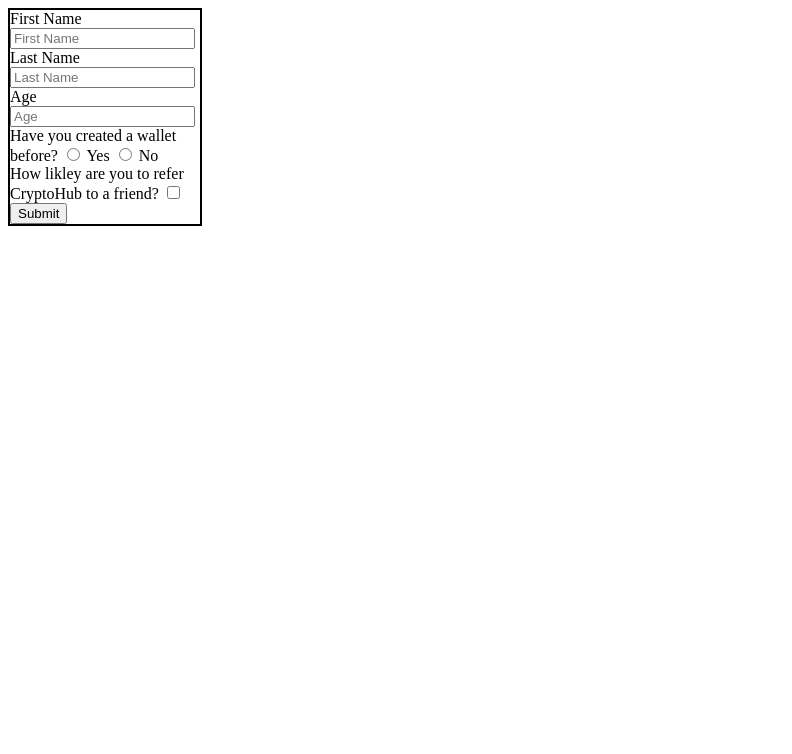
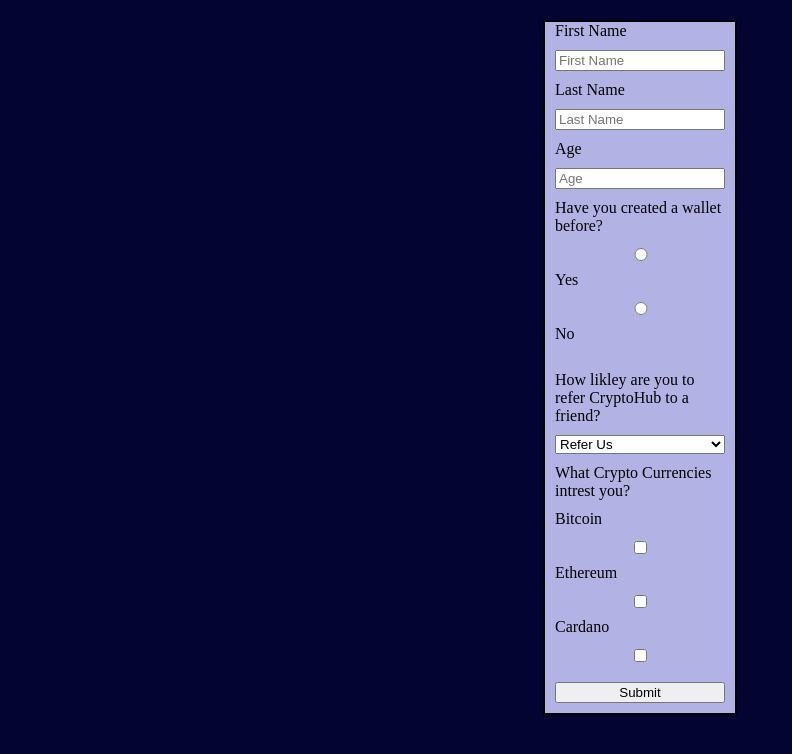
Before and after one commit to bobby-webdev2021/fsw-110, a plain HTML site: page week5/otherTypeofHTML/index.html in a window 1280 px wide. Shown: the whole page, without its empty margins (0-792 px from the left). Drawn offline with Linux system fonts and the light colour scheme.

Commit message:
Add files via upload

```diff
--- a/week5/otherTypeofHTML/index.css
+++ b/week5/otherTypeofHTML/index.css
@@ -1,4 +1,28 @@
+body{
+   background-color: rgb(4, 4, 49);
+}
+
+form{
+   display: flex;
+   flex-direction: column;
+   max-width: 170px;
+
+}
 div{
-    border: 2px solid black;
-    width: 15%;
+   display: flex;
+   justify-content: center;
+   width: 190px;
+   border: 2px solid black;
+   margin: auto;
+   margin-top: 20px;
+
+   background-color: rgb(178, 178, 228);
+
 }
+
+input, label, button{
+   margin-bottom: 10px;
+}
+button, #marg{
+   margin-top: 10px;
+}
--- a/week5/otherTypeofHTML/index.html
+++ b/week5/otherTypeofHTML/index.html
@@ -17,12 +17,26 @@
             <label for="age">Age</label>
             <input class="userInfo" placeholder="Age" type="number" id="age">
             <label> Have you created a wallet before?</label>
-            <input class='userInfo' type="radio" id="radbut" name="radbut">
+            <input class='userInfo' type="radio" id="radbut" name="radbut" value="Yes">
             <label for="radbut">Yes</label>
-            <input class='userInfo' type="radio" id="radbut" name="radbut">
+            <input class='userInfo' type="radio" id="radbut2" name="radbut" value="No">
             <label for="radbut">No</label><br>
-            <label for="selector">How likley are you to refer CryptoHub to a friend?</label>
-            <input class="userInfo" type="checkbox" id="selector" name="selector">
+           <label for="selector">How likley are you to refer CryptoHub to a friend?</label>
+            <select name="referal" id="referal">
+                <option>Refer Us</option>
+                <option id="option" value="Yes">Yes</option>
+                <option id="option" value="Maybe">Maybe</option>
+                <option id="option" value="No">No</option>
+            </select>
+            <label id=marg>What Crypto Currencies intrest you?</label>
+            <label for="btc" id="intrest"name="intrest">Bitcoin</label>
+            <input type="checkbox" id="intrest"name="intrest" value = "Bitcoin">
+            <label for="ether" id="intrest"name="intrest">Ethereum</label>
+            <input type="checkbox" id="intrest"name="intrest" value="Ethereum">
+            <label for="ada" id="intrest"name="intrest">Cardano</label>
+            <input type="checkbox" id="intrest"name="intrest"value="Cardano">
+
+
             <button onclick="myFunction()">Submit</button>
         </form>
     </div>
--- a/week5/otherTypeofHTML/index.js
+++ b/week5/otherTypeofHTML/index.js
@@ -2,6 +2,33 @@ function myFunction(){
     var first = document.getElementById("name").value
     var last = document.getElementById("last").value
     var age = document.getElementById("age").value
-    var radbut = document.getElementById("radbut").value
-    alert("First Name: "+ first + "\n" + "Last Name: " + last + "\n" + "Age: " + age  + "\n" + "answer: " + radbut);
-  }
+
+    let option = document.getElementById("referal").value
+
+
+
+
+
+    const rbs = document.querySelectorAll('input[name="radbut"]');
+
+
+    let createdWallet;
+    for (const rb of rbs) {
+        if (rb.checked) {
+            createdWallet = rb.value;
+            break;
+        }
+
+    }
+   // var el = document.getElementById('intrest')[0];
+
+
+    const form = document.form
+    const checked = []
+    for(let i = 0; i < form.intrest.length; i++){
+        if(form.intrest[i].checked){
+            checked.push(form.intrest[i].value)
+        }
+   }
+    alert("First Name: "+ first + "\n" + "Last Name: " + last + "\n" + "Age: " + age  + "\n" + "Have you created a wallet before?: " + createdWallet + "\n" + "Would you recomend: " + option + "\n" + "What crypto currencies intrest you: " + checked);
+}
```
Also changed, not shown: week5/otherTypeofHTML/Screenshot 2021-08-30 215430.png (added).
